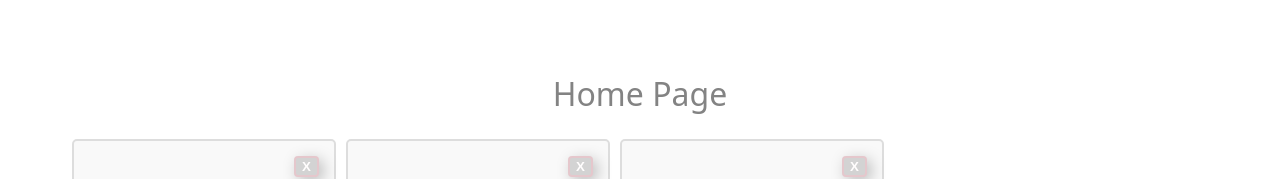
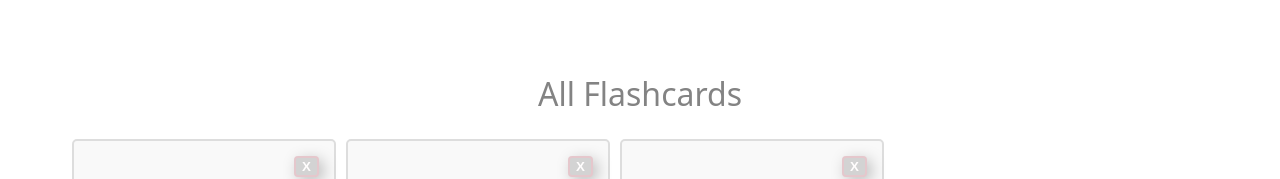
Before and after one commit to drojaa/flashcards, a React app: page / in a window 1280 px wide. Shown: the part 150-329 px from the top of the page. Built offline with nearby package versions, Linux system fonts and the light colour scheme; the HTML template or start-up script is replaced by a standard one.

Commit message:
Update Home.tsx

```diff
--- a/src/Home.tsx
+++ b/src/Home.tsx
@@ -25,7 +25,7 @@ export default function Home() {
 
   return (
     <>
-      <h1 id="home-h1">Home Page</h1>
+      <h1 id="home-h1">All Flashcards</h1>
       <ul id="home-ul">
         {flashcards.map((flashcard, index) => (
           <li id="home-li" key={index}>
```
